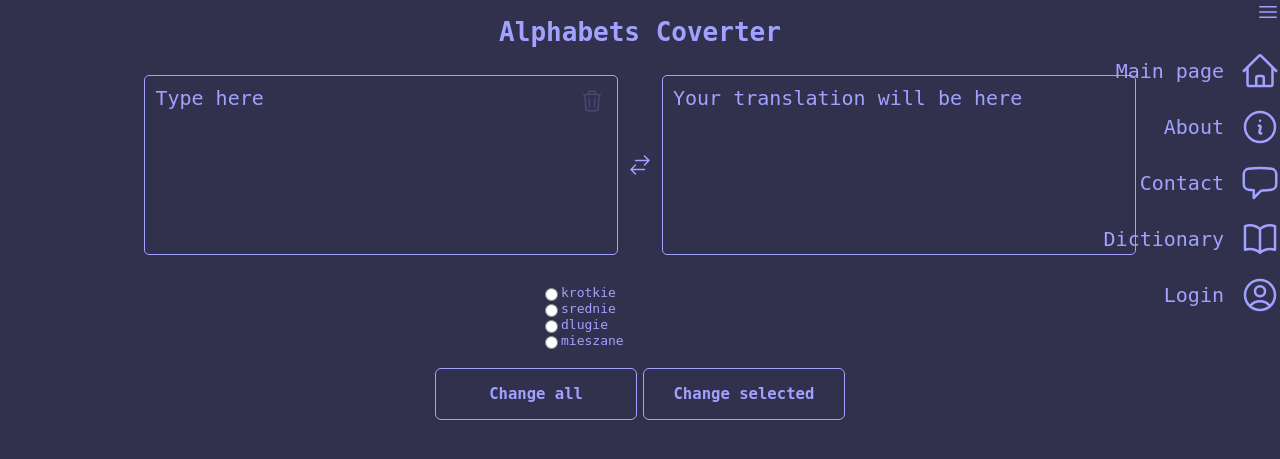
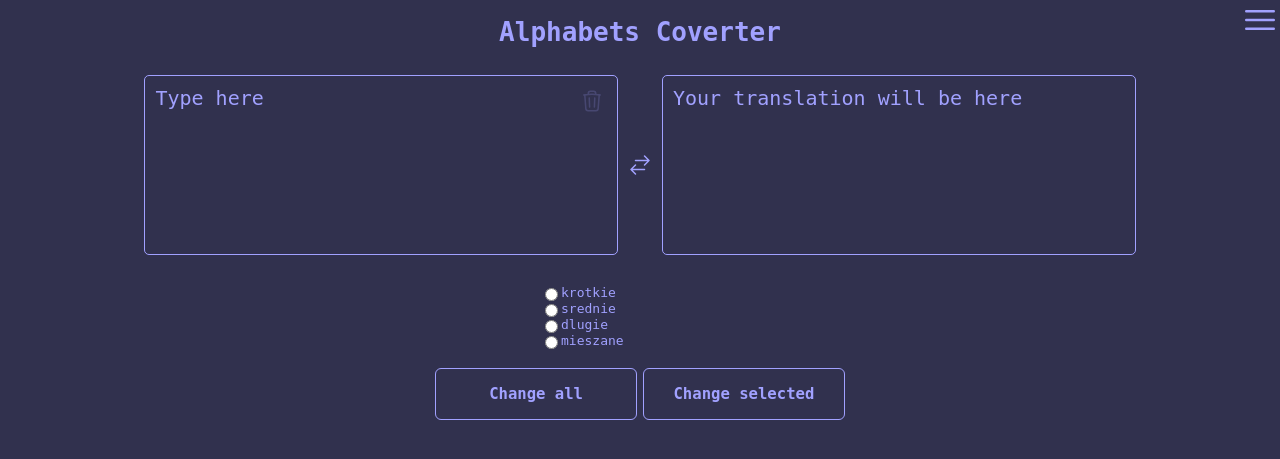
Before and after one commit to Iamtheproblem-dev/Japanese-translation, a Flask app: page / in a window 1280 px wide. Shown: the top 459 px of the page. Run offline with Flask 3, Linux system fonts and the light colour scheme.

Commit message:
Working Nav

```diff
--- a/static/css/base.css
+++ b/static/css/base.css
@@ -14,22 +14,48 @@ nav{
     right: 0;
     text-align: right;
 }
+nav ul{
+    /*hides the menu if closed*/
+    overflow: hidden;
+    margin-top: 2.5rem;
+    padding-bottom: 10px;
+}
+
 nav li{
     display: flex;
     position: relative;
-    margin-top: 2rem;
     list-style: none;
     align-items: center;
+    /*animation*/
+    transform: translate(0,-500px);
+    transition: 0.5s ease-in-out;
+}
+nav.open li{
+    transform:none;
+}
+nav ul *{
+    user-select: none;
 }
 nav a{
     text-align: right;
     text-decoration: none;
     color:var(--font_blue);
-    margin-right: 3.5rem;
+    margin-right: 2.5rem;
     flex: 1;
     font-size: x-large;
+    /*animation*/
+    transition: 0.3s;
+    padding: 1rem;
 }
-nav img{
+nav.open a:hover{
+    transform: translate(-10px);
+}
+nav.open li img:hover + a{
+    transform: translate(-10px);
+}
+
+
+nav img,nav svg{
     height: 2.5rem;
     width: 2.5rem;
     color:var(--font_blue);
@@ -37,3 +63,30 @@ nav img{
     right: 0;
     align-self: center;
 }
+.Cross,.Hamburger{
+    transition: 0.1s;
+}
+nav .Cross{
+    opacity: 0;
+}
+nav.open .Cross{
+  opacity: 1;
+  stroke-dasharray: 34;
+  stroke-dashoffset: -34;
+  animation: dash 0.3s linear forwards;
+}
+nav.open .Hamburger{
+    opacity: 0;
+}
+nav.closed .Hamburger{
+  opacity: 1;
+  stroke-dasharray: 50;
+  stroke-dashoffset: 50;
+  animation: dash 0.5s linear forwards;
+}
+@keyframes dash{
+    to{
+    stroke-dashoffset: 0;
+}
+}
+/*ham 49.5 cross 34*/
--- a/static/js/Menu.js
+++ b/static/js/Menu.js
@@ -1,4 +1,16 @@
-const hamburger = document.getElementsByClassName('Hamburger');
-hamburger[0].addEventListener('click',e=>{
-    e.classList +=
+const hamburger = document.getElementsByClassName('Hamburger')[0];
+const dropDown  = document.getElementsByClassName('nav')[0];
+dropDown.classList.toggle('closed');
+hamburger.addEventListener('click',(e)=>{
+    dropDown.classList.toggle('open');
+    dropDown.classList.toggle('.closed');
 });
+const Cross = document.getElementsByClassName('Cross')[0];
+Cross.addEventListener('click',(e)=>{
+    dropDown.classList.toggle('open');
+    dropDown.classList.toggle('closed');
+
+});
+function go(location){
+    window.location.href = location;
+}
--- a/templates/html/base.html
+++ b/templates/html/base.html
@@ -10,19 +10,28 @@
     <link rel="stylesheet" href="/static/css/base.css">
 
 </head>
-<nav>
-<svg class ="Hamburger" xmlns="http://www.w3.org/2000/svg" fill="none" viewBox="0 0 24 24" stroke-width="1.5" stroke="#A1A1FF" class="size-6">
-  <path stroke-linecap="round" stroke-linejoin="round" d="M3.75 6.75h16.5M3.75 12h16.5m-16.5 5.25h16.5" />
-</svg>
-<ul class="Dropdown">
-    <li><a href="/">Main page</a><img src="static/svg/home.svg" alt="Home icon" /></li>
-    <li><a href="/about">About</a><img src="static/svg/about.svg" alt="About icon" /></li>
-    <li><a href="/contact">Contact</a><img src="static/svg/chat.svg" alt="Contact icon" /></li>
-    <li><a href="/dictionary">Dictionary</a><img src="static/svg/book.svg" alt="Dictionary icon" /></li>
-    <li><a href="/login">Login</a><img src="static/svg/person.svg" alt="Login icon" /></li>
-</ul>
-<script src="/static/js/Menu.js"></script>
+<nav class="nav">
+    <svg class="Hamburger" xmlns="http://www.w3.org/2000/svg" fill="none" viewBox="0 0 24 24" stroke-width="1.5"
+        stroke="#A1A1FF" class="size-6">
+        <path stroke-linecap="round" stroke-linejoin="round" d="M3.75 6.75h16.5M3.75 12h16.5m-16.5 5.25h16.5" />
+    </svg>
+    <svg class='Cross' xmlns="http://www.w3.org/2000/svg" fill="none" viewBox="0 0 24 24" stroke-width="1.5"
+        stroke="currentColor" class="size-6">
+        <path stroke-linecap="round" stroke-linejoin="round" d="M6 18 18 6M6 6l12 12" />
+    </svg>
+
+    <ul class="Dropdown">
+        <li><img onclick='go("/")' src="static/svg/home.svg" alt="Home icon" /><a href="/">Main page</a></li>
+        <li><img onclick='go("/about")' src="static/svg/about.svg" alt="About icon" /><a href="/about">About</a></li>
+        <li><img onclick='go("/contact")' src="static/svg/chat.svg" alt="Contact icon" /><a href="/contact">Contact</a>
+        </li>
+        <li><img onclick='go("/dictionary")' src="static/svg/book.svg"
+                alt="Dictionary icon" /><a href="/dictionary">Dictionary</a></li>
+        <li><img onclick='go("/login")' src="static/svg/person.svg" alt="Login icon" /><a href="/login">Login</a></li>
+    </ul>
+    <script src="/static/js/Menu.js"></script>
 </nav>
+
 <body>
     <div class="content">
         {% block content %}
@@ -32,4 +41,5 @@
     <footer>
     </footer>
 </body>
+
 </html>
```
